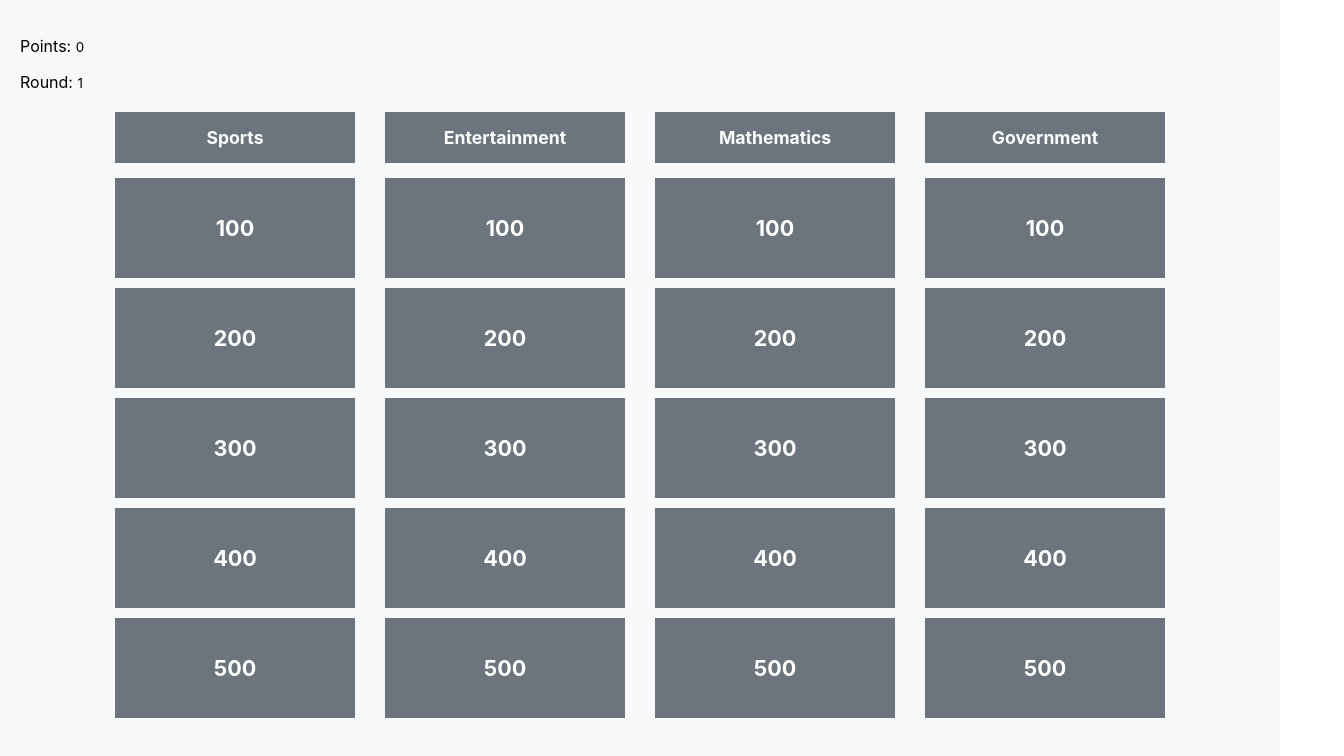
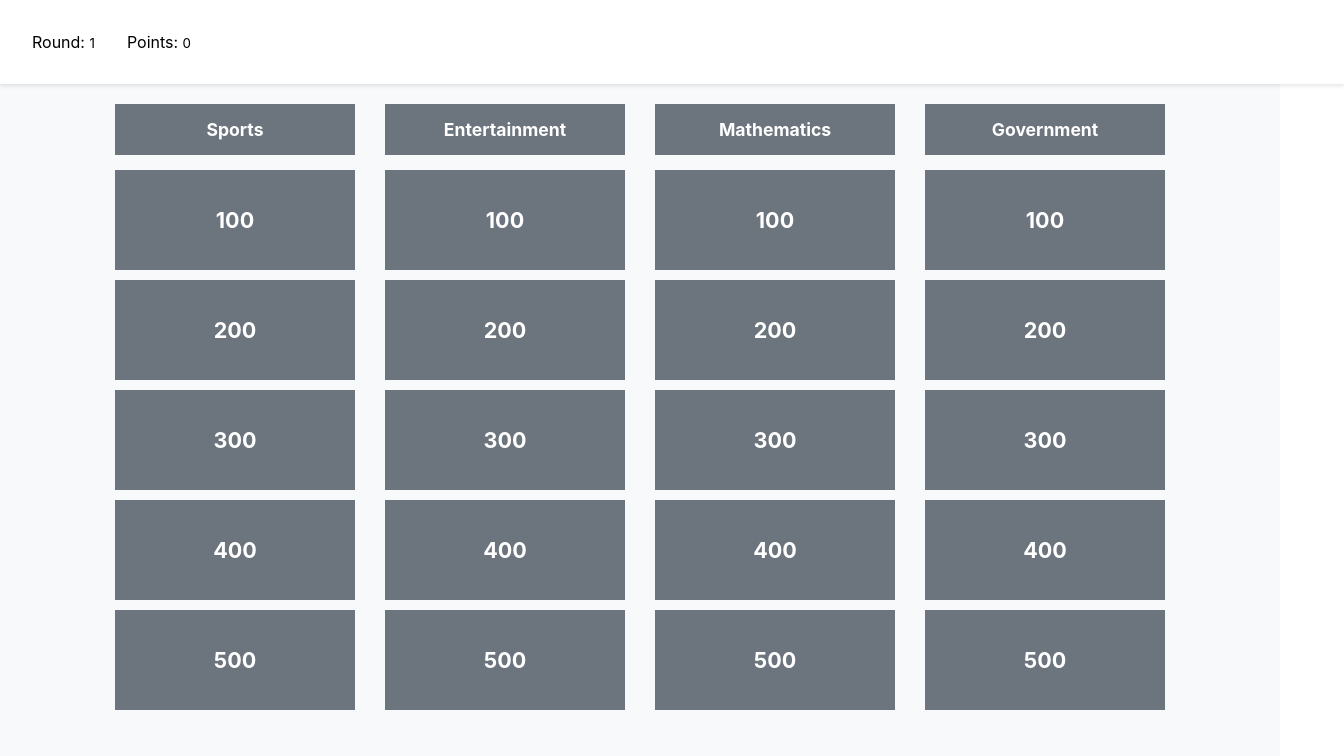
Before and after one commit to kwibem/Mango-Tree-trivia, a React (Create React App) app: page /game in a window 1280 px wide. Shown: the top 756 px of the page, 1344 px wide, since content can reach past the window. Built offline with nearby package versions, Linux system fonts and the light colour scheme.

Commit message:
Add Navbar

```diff
--- a/src/components/navigation/index.tsx
+++ b/src/components/navigation/index.tsx
@@ -10,9 +10,25 @@ const Navigation: React.FC<INavigation>= props => {
 
     const { points, round } = props
     return (
-        <nav>
-            <PointTracker points={points}/>
-            Round: <small>{ round }</small>
+        <nav style={{
+            display: 'flex',
+            alignItems: 'center',
+            gap: '2rem',
+            padding: '1rem 2rem',
+            boxShadow: '0 2px 4px rgba(0, 0, 0, 0.1)',
+            backgroundColor: 'white',
+            position: 'sticky',
+            top: 0,
+            zIndex: 1000,
+            width: 'calc(100% + 40px)',
+            margin: '-20px -20px 0 -20px'
+        }}>
+            <div>
+                Round: <small>{ round }</small>
+            </div>
+            <div>
+                <PointTracker points={points}/>
+            </div>
         </nav>
     );
 };
```
